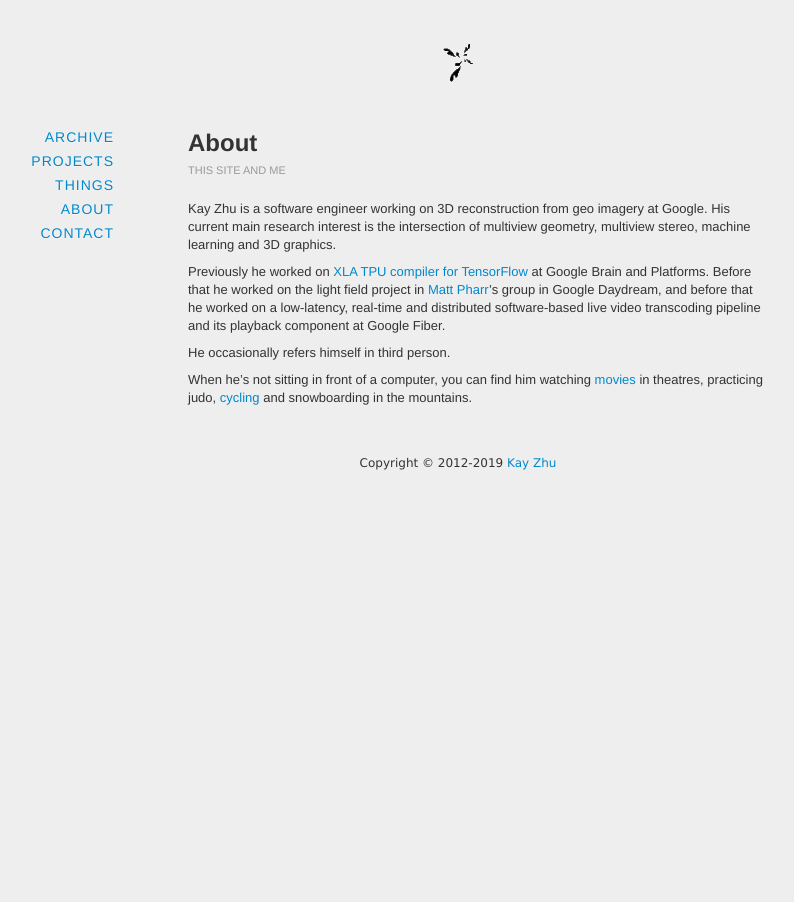
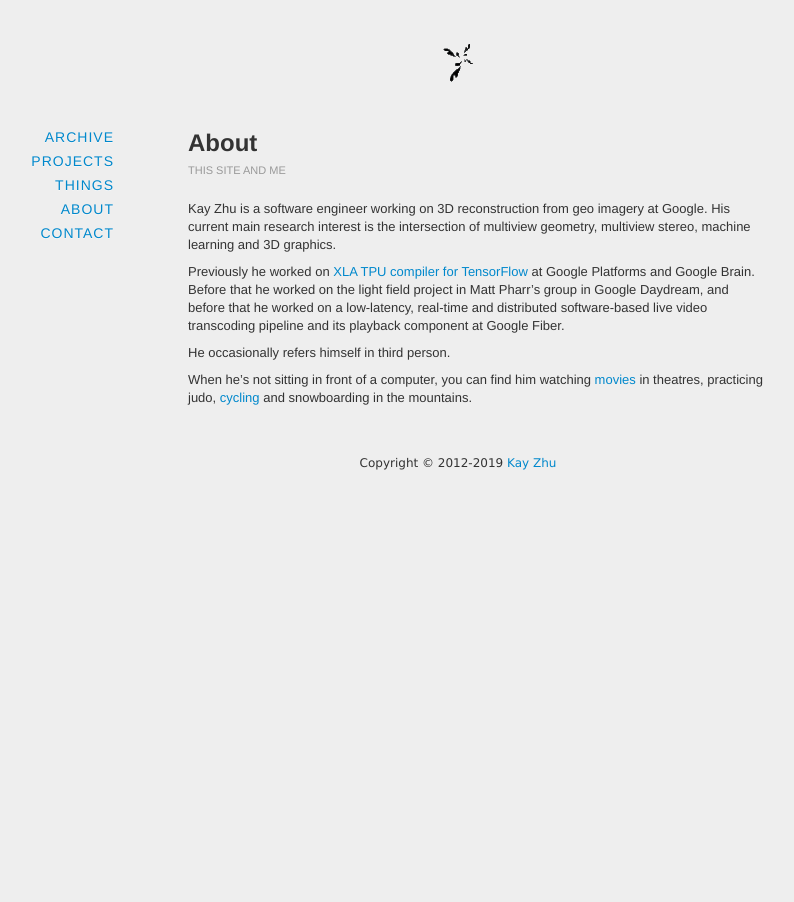
Before and after one commit to kayzhu/kayzhu.github.com, a Jekyll site: the page built from about/index.md, in a window 1280 px wide. Shown: the whole page, without its empty margins (182-976 px from the left). Built offline with Jekyll 4.4.1, drawn with Linux system fonts in a browser that asks for light colours; nearby versions of some CDN libraries; comment, search, counter and statistics services are not loaded.

Commit message:
Update index.md

```diff
--- a/about/index.md
+++ b/about/index.md
@@ -7,7 +7,7 @@
 Kay Zhu is a software engineer working on 3D reconstruction from geo imagery at Google. His current main research interest is the intersection of multiview geometry, multiview stereo, machine learning and 3D graphics.
 
 
-Previously he worked on [XLA TPU compiler for TensorFlow](https://www.tensorflow.org/performance/xla/) at Google Brain and Platforms. Before that he worked on the light field project in [Matt Pharr](http://pharr.org/matt/)'s group in Google Daydream, and before that he worked on a low-latency, real-time and distributed software-based live video transcoding pipeline and its playback component at Google Fiber.
+Previously he worked on [XLA TPU compiler for TensorFlow](https://www.tensorflow.org/performance/xla/) at Google Platforms and Google Brain. Before that he worked on the light field project in Matt Pharr's group in Google Daydream, and before that he worked on a low-latency, real-time and distributed software-based live video transcoding pipeline and its playback component at Google Fiber.
 
 
 He occasionally refers himself in third person.
```
